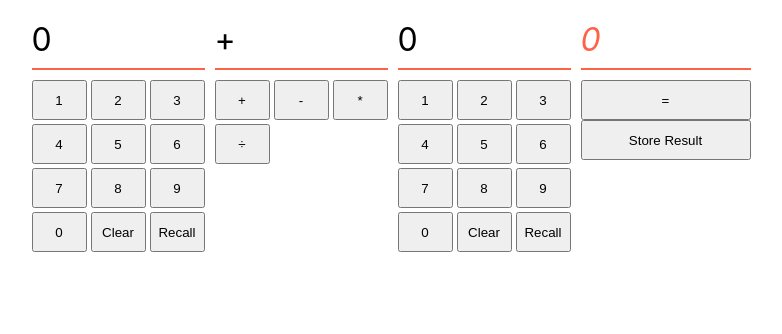
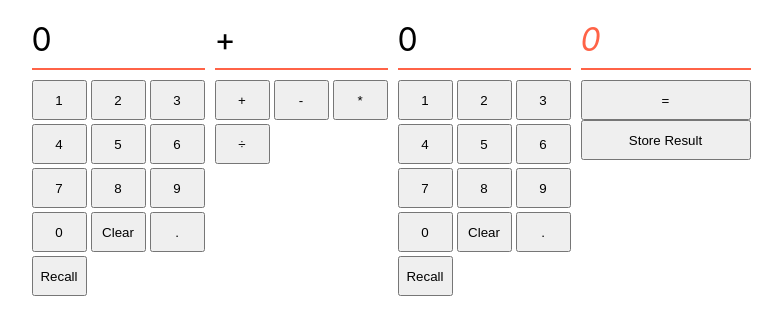
Before and after one commit to boolean-uk/react-state-calculator, a React (Create React App) app: page / in a window 1280 px wide. Shown: the top 334 px of the page, without its empty margins (249-1031 px from the left). Built offline with nearby package versions, Linux system fonts and the light colour scheme.

Commit message:
all extensions completed

```diff
--- a/src/components/NumberPad/NumberPad.js
+++ b/src/components/NumberPad/NumberPad.js
@@ -15,8 +15,13 @@ function NumberPad (props) {
       }
 
       function recallSavedValue() {
-        // console.log(props.saveResult)
         props.setNum(props.saveResult)
+      }
+
+      function decimalPoint() {
+        if (!props.Num.includes('.')) {
+          props.setNum(props.Num + '.')
+        }
       }
 
         return (
@@ -46,6 +51,7 @@ function NumberPad (props) {
                <button
                onClick={handleClear}
                >Clear</button>
+               <button onClick={decimalPoint}>.</button>
                <button
                onClick={(recallSavedValue)}
                >Recall</button>
```
Also changed, not shown: src/components/NumberPad/notes.md (added).
